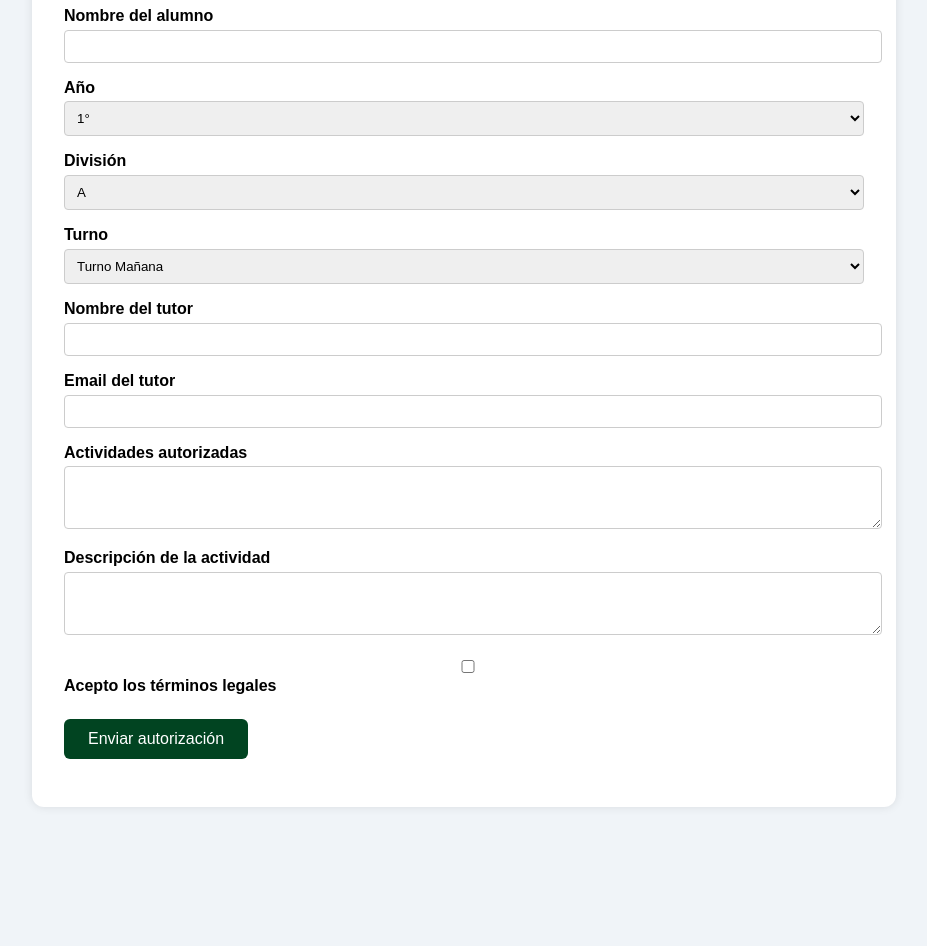
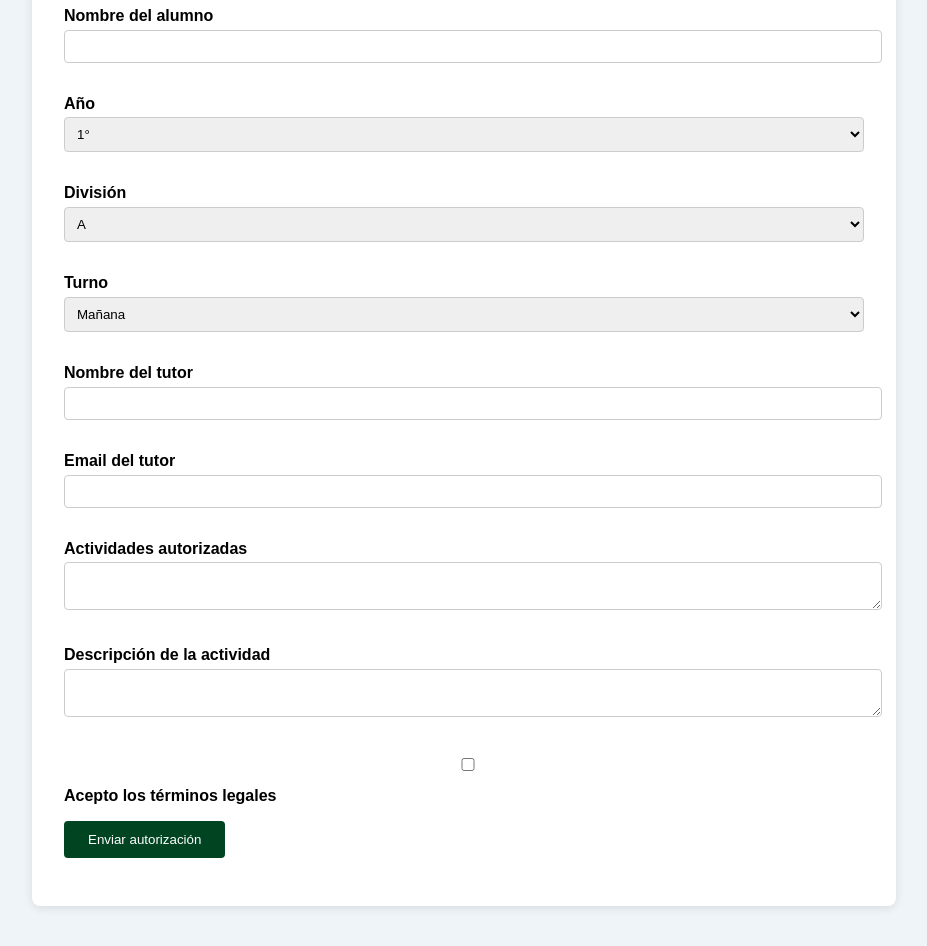
Before and after one commit to PreceptoriaFerro/Autorizaciones, a plain HTML site: page index.html in a window 1280 px wide. Shown: the part 145-1091 px from the top of the page, without its empty margins (176-1103 px from the left). Before the commit the page ends 992 px from the top, so only its background shows below. Drawn offline with Linux system fonts and the light colour scheme.

Commit message:
Add files via upload

```diff
--- a/index.html
+++ b/index.html
@@ -1,129 +1,53 @@
 <!DOCTYPE html>
 <html lang="es">
 <head>
-  <meta charset="UTF-8" />
+  <meta charset="UTF-8">
   <title>SISTEMA DE AUTORIZACIONES</title>
   <style>
-    body {
-      font-family: Arial, sans-serif;
-      background-color: #f0f4f8;
-      padding: 2rem;
-    }
-    .container {
-      max-width: 800px;
-      margin: auto;
-      background: white;
-      padding: 2rem;
-      border-radius: 12px;
-      box-shadow: 0 0 10px rgba(0,0,0,0.1);
-    }
-    h1 {
-      text-align: center;
-      color: #014421;
-    }
-    label {
-      display: block;
-      margin-top: 1rem;
-      font-weight: bold;
-    }
-    input, select, textarea {
-      width: 100%;
-      padding: 0.5rem;
-      margin-top: 0.3rem;
-      border-radius: 4px;
-      border: 1px solid #ccc;
-    }
-    button {
-      margin-top: 1.5rem;
-      padding: 0.7rem 1.5rem;
-      background-color: #014421;
-      color: white;
-      border: none;
-      border-radius: 6px;
-      cursor: pointer;
-      font-size: 1rem;
-    }
-    #mensajeExito {
-      margin-top: 1rem;
-      font-weight: bold;
-      color: green;
-      text-align: center;
-    }
+    body { font-family: Arial,sans-serif; background:#eef4f7; padding:2rem; }
+    .container { background:white; max-width:800px; margin:auto; padding:2rem; border-radius:8px; box-shadow:0 2px 10px rgba(0,0,0,0.1); }
+    h1 { text-align:center; color:#014421; }
+    label { font-weight:bold; margin-top:1rem; display:block; }
+    input,select,textarea { width:100%; padding:0.5rem; margin-top:0.3rem; margin-bottom:1rem; border:1px solid #ccc; border-radius:4px; }
+    button { background:#014421; color:white; padding:0.7rem 1.5rem; border:none; border-radius:4px; cursor:pointer; margin-top:1rem; }
+    #mensaje { text-align:center; margin-top:1rem; font-weight:bold; }
   </style>
 </head>
 <body>
   <div class="container">
     <h1>SISTEMA DE AUTORIZACIONES</h1>
     <form id="formulario">
-      <label>Nombre del alumno</label>
-      <input type="text" name="nombreAlumno" required />
-
-      <label>Año</label>
-      <select name="año" required>
-        <option value="1°">1°</option>
-        <option value="2°">2°</option>
-        <option value="3°">3°</option>
-        <option value="4°">4°</option>
-        <option value="5°">5°</option>
-      </select>
-
-      <label>División</label>
-      <select name="division" required>
-        <option value="A">A</option>
-        <option value="B">B</option>
-        <option value="C">C</option>
-        <option value="D">D</option>
-      </select>
-
-      <label>Turno</label>
-      <select name="turno" required>
-        <option value="Mañana">Turno Mañana</option>
-        <option value="Tarde">Turno Tarde</option>
-      </select>
-
-      <label>Nombre del tutor</label>
-      <input type="text" name="nombreTutor" required />
-
-      <label>Email del tutor</label>
-      <input type="email" name="emailTutor" required />
-
-      <label>Actividades autorizadas</label>
-      <textarea name="actividadesSeleccionadas" rows="3"></textarea>
-
-      <label>Descripción de la actividad</label>
-      <textarea name="descripcionActividad" rows="3"></textarea>
-
-      <label>
-        <input type="checkbox" required />
-        Acepto los términos legales
-      </label>
-
+      <label>Nombre del alumno</label><input type="text" name="nombreAlumno" required>
+      <label>Año</label><select name="año" required><option>1°</option><option>2°</option><option>3°</option><option>4°</option><option>5°</option></select>
+      <label>División</label><select name="division" required><option>A</option><option>B</option><option>C</option><option>D</option></select>
+      <label>Turno</label><select name="turno" required><option>Mañana</option><option>Tarde</option></select>
+      <label>Nombre del tutor</label><input type="text" name="nombreTutor" required>
+      <label>Email del tutor</label><input type="email" name="emailTutor" required>
+      <label>Actividades autorizadas</label><textarea name="actividadesSeleccionadas"></textarea>
+      <label>Descripción de la actividad</label><textarea name="descripcionActividad"></textarea>
+      <label><input type="checkbox" required> Acepto los términos legales</label>
       <button type="submit">Enviar autorización</button>
-      <div id="mensajeExito"></div>
+      <div id="mensaje"></div>
     </form>
   </div>
-
   <script>
-    document.getElementById("formulario").addEventListener("submit", async function(e) {
+    document.getElementById('formulario').addEventListener('submit', async function(e){
       e.preventDefault();
-
       const data = new FormData(this);
-
       try {
-        const response = await fetch("https://script.google.com/macros/s/AKfycbxqNMDK8borWKavtat_drLVD4VC-yqfgbDgrhGi9nRKYWccMT9kXbjFRn11jvWmDOvA/exec", {
-          method: "POST",
-          body: data
+        const res = await fetch('https://script.google.com/macros/s/AKfycbxqNMDK8borWKavtat_drLVD4VC-yqfgbDgrhGi9nRKYWccMT9kXbjFRn11jvWmDOvA/exec', {
+          method:'POST',
+          body:data
         });
-
-        if (response.ok) {
-          document.getElementById("mensajeExito").textContent = "✅ Autorización enviada con éxito.";
+        if(res.ok) {
+          document.getElementById('mensaje').textContent = '✅ Autorización enviada con éxito';
           this.reset();
         } else {
-          document.getElementById("mensajeExito").textContent = "❌ Error en la respuesta del servidor.";
+          document.getElementById('mensaje').textContent = '❌ Error al enviar. Intentá de nuevo';
         }
-      } catch (error) {
-        document.getElementById("mensajeExito").textContent = "❌ No se pudo enviar la autorización.";
-        console.error("Error:", error);
+      } catch(err) {
+        document.getElementById('mensaje').textContent = '❌ No se pudo enviar la autorización.';
+        console.error(err);
       }
     });
   </script>
```
